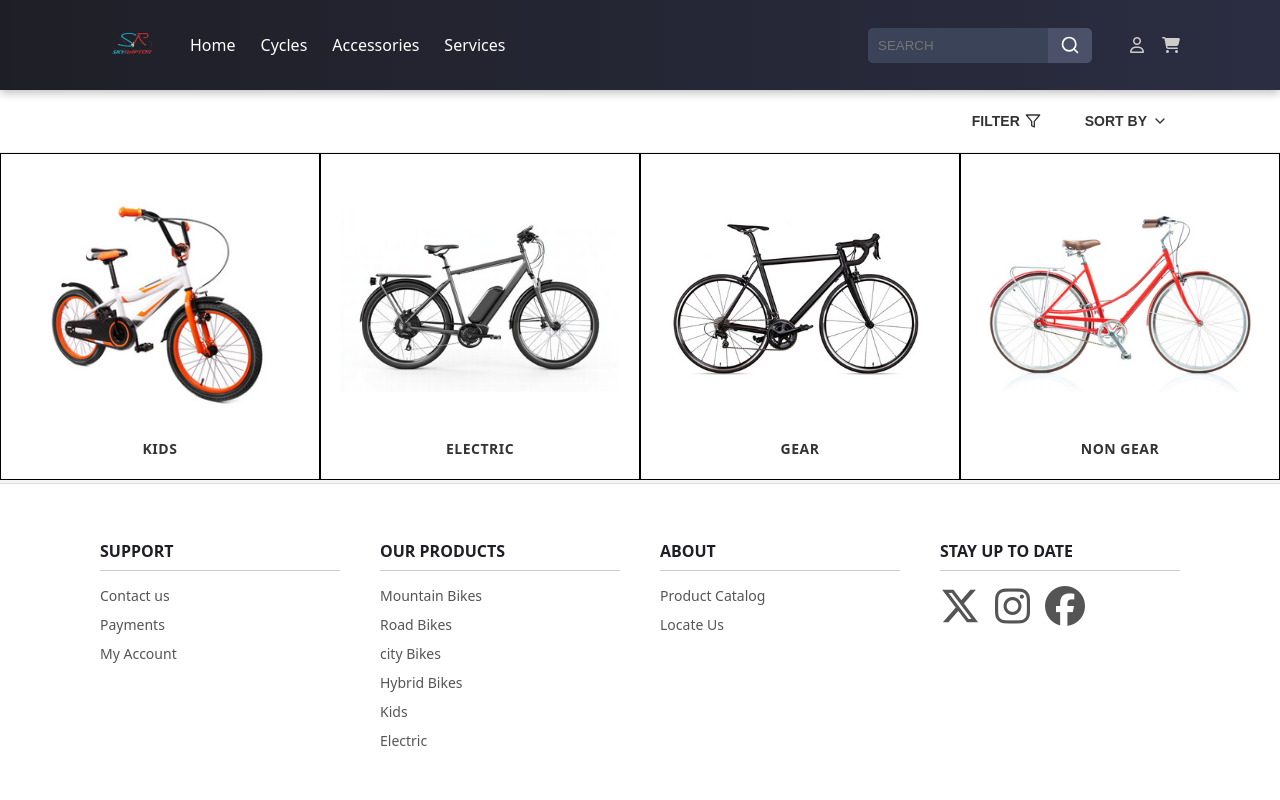
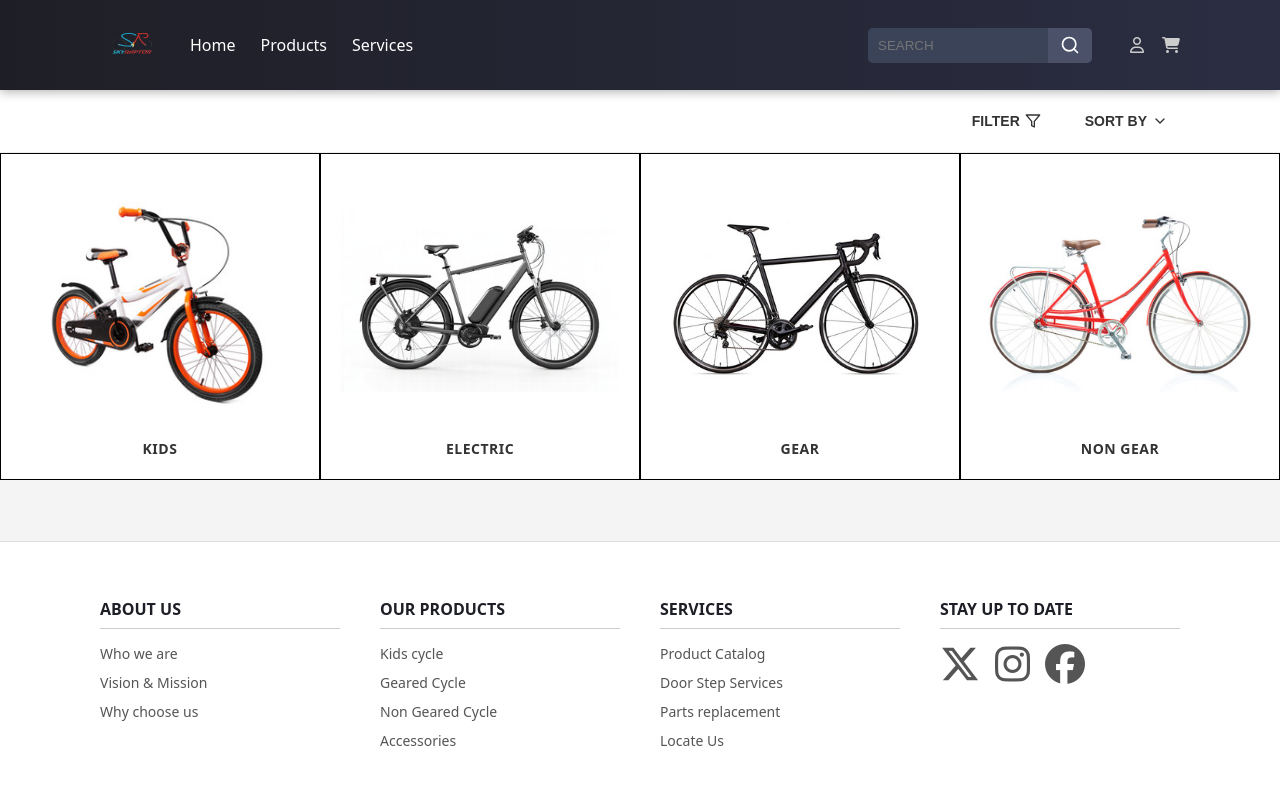
Before and after one commit to SanjaiPG/Ecommerce-platform-for-selling-cycles, a Django app: page /products/ in a window 1280 px wide. Run offline with Django 5.2, Linux system fonts and the light colour scheme; data comes from the database, SQL or seed files in the repository; some libraries are stand-ins or nearby versions.

Commit message:
Changes in design of product.html

```diff
--- a/Back-End/ecom/skyraptor/templates/html/products.html
+++ b/Back-End/ecom/skyraptor/templates/html/products.html
@@ -18,74 +18,61 @@
       <ul class="main-menu">
         <li><a href="{% url 'home' %}">Home</a></li>
         <li class="has-megamenu">
-          <a href="{% url 'products' %}">Cycles</a>
+          <a href="{% url 'products' %}">Products</a>
           <div class="mega-menu">
             <div class="mega-menu-container">
               <div class="mega-menu-column">
-                <h4>Mountain Bikes</h4>
+                <h4>Cycles</h4>
                 <ul>
-                  <li><a href="#">Trail</a></li>
-                  <li><a href="#">Cross Country</a></li>
-                  <li><a href="#">Enduro</a></li>
-                  <li><a href="#">Downhill</a></li>
+                  <li><a href="#">Kids Cycle</a></li>
+                  <li><a href="#">Geared Cycle</a></li>
+                  <li><a href="#">Non Geared Cycle</a></li>
+                  <li><a href="#">Electric Cycle</a></li>
                 </ul>
               </div>
               <div class="mega-menu-column">
-                <h4>Road Bikes</h4>
+                <h4>Accessories</h4>
                 <ul>
-                  <li><a href="#">Race</a></li>
-                  <li><a href="#">Endurance</a></li>
-                  <li><a href="#">Gravel</a></li>
-                  <li><a href="#">Triathlon</a></li>
-                </ul>
-              </div>
-              <div class="mega-menu-column">
-                <h4>Other Types</h4>
-                <ul>
-                  <li><a href="#">Electric</a></li>
-                  <li><a href="#">Hybrid</a></li>
-                  <li><a href="#">City</a></li>
-                  <li><a href="#">Kids</a></li>
+                  <li><a href="#">Locks & Safety</a></li>
+                  <li><a href="#">Saddle Covers</a></li>
+                  <li><a href="#">Mud Guards</a></li>
+                  <li><a href="#">Lights</a></li>
+                  <li><a href="#">Bags & Bottles</a></li>
                 </ul>
               </div>
             </div>
           </div>
         </li>
         <li class="has-megamenu">
-          <a href="#">Accessories</a>
+          <a href="#">Services</a>
           <div class="mega-menu">
             <div class="mega-menu-container">
               <div class="mega-menu-column">
-                <h4>Riding Gear</h4>
+                <h4>Skyraptor Technology</h4>
                 <ul>
-                  <li><a href="#">Helmets</a></li>
-                  <li><a href="#">Gloves</a></li>
-                  <li><a href="#">Shoes</a></li>
-                  <li><a href="#">Jerseys</a></li>
+                  <li><a href="#">New Drivetrain Technology</a></li>
+                  <li><a href="#">Our Innovation</a></li>
+                  <li><a href="#">Traditional Cycle vs Skyraptor Cycle</a></li>
                 </ul>
               </div>
               <div class="mega-menu-column">
-                <h4>Bike Parts</h4>
+                <h4>Contact us</h4>
                 <ul>
-                  <li><a href="#">Wheels</a></li>
-                  <li><a href="#">Tires</a></li>
-                  <li><a href="#">Saddles</a></li>
-                  <li><a href="#">Pedals</a></li>
+                  <li><a href="#">Email us</a></li>
+                  <li><a href="#">Call us</a></li>
+                  <li><a href="#">Chat with us</a></li>
+                  <li><a href="#">Visit us</a></li>
                 </ul>
               </div>
               <div class="mega-menu-column">
-                <h4>Accessories</h4>
+                <h4>Franchise Enquiry</h4>
                 <ul>
-                  <li><a href="#">Lights</a></li>
-                  <li><a href="#">Locks</a></li>
-                  <li><a href="#">Bottles</a></li>
-                  <li><a href="#">Bags</a></li>
+                  <li><a href="#">Enquiry Form</a></li>
                 </ul>
               </div>
             </div>
           </div>
         </li>
-        <li><a href="#">Services</a></li>
       </ul>
     </div>
     <div class="nav-right">
@@ -135,28 +122,28 @@
   <footer class="main-footer">
     <div class="footer-container">
       <div class="footer-links">
-        <h3>SUPPORT</h3>
+        <h3>ABOUT US</h3>
         <ul>
-          <li><a href="#">Contact us</a></li>
-          <li><a href="#">Payments</a></li>
-          <li><a href="#">My Account</a></li>
+          <li><a href="#">Who we are</a></li>
+          <li><a href="#">Vision & Mission</a></li>
+          <li><a href="#">Why choose us</a></li>
         </ul>
       </div>
       <div class="footer-links">
         <h3>OUR PRODUCTS</h3>
         <ul>
-          <li><a href="#">Mountain Bikes</a></li>
-          <li><a href="#">Road Bikes</a></li>
-          <li><a href="#">city Bikes</a></li>
-          <li><a href="#">Hybrid Bikes</a></li>
-          <li><a href="#">Kids</a></li>
-          <li><a href="#">Electric</a></li>
+          <li><a href="#">Kids cycle</a></li>
+          <li><a href="#">Geared Cycle</a></li>
+          <li><a href="#">Non Geared Cycle</a></li>
+          <li><a href="#">Accessories</a></li>
         </ul>
       </div>
       <div class="footer-links">
-        <h3>ABOUT</h3>
+        <h3>SERVICES</h3>
         <ul>
           <li><a href="#">Product Catalog</a></li>
+          <li><a href="#">Door Step Services</a></li>
+          <li><a href="#">Parts replacement</a></li>
           <li><a href="#">Locate Us</a></li>
         </ul>
       </div>
```
